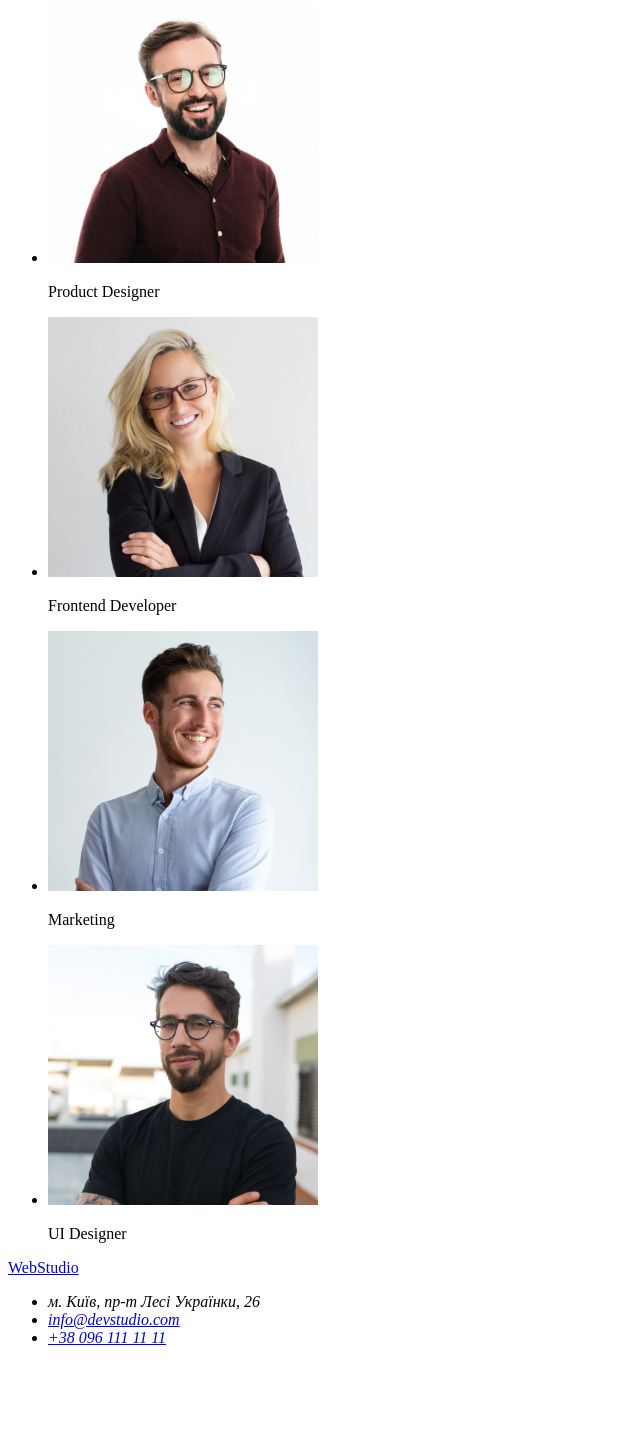
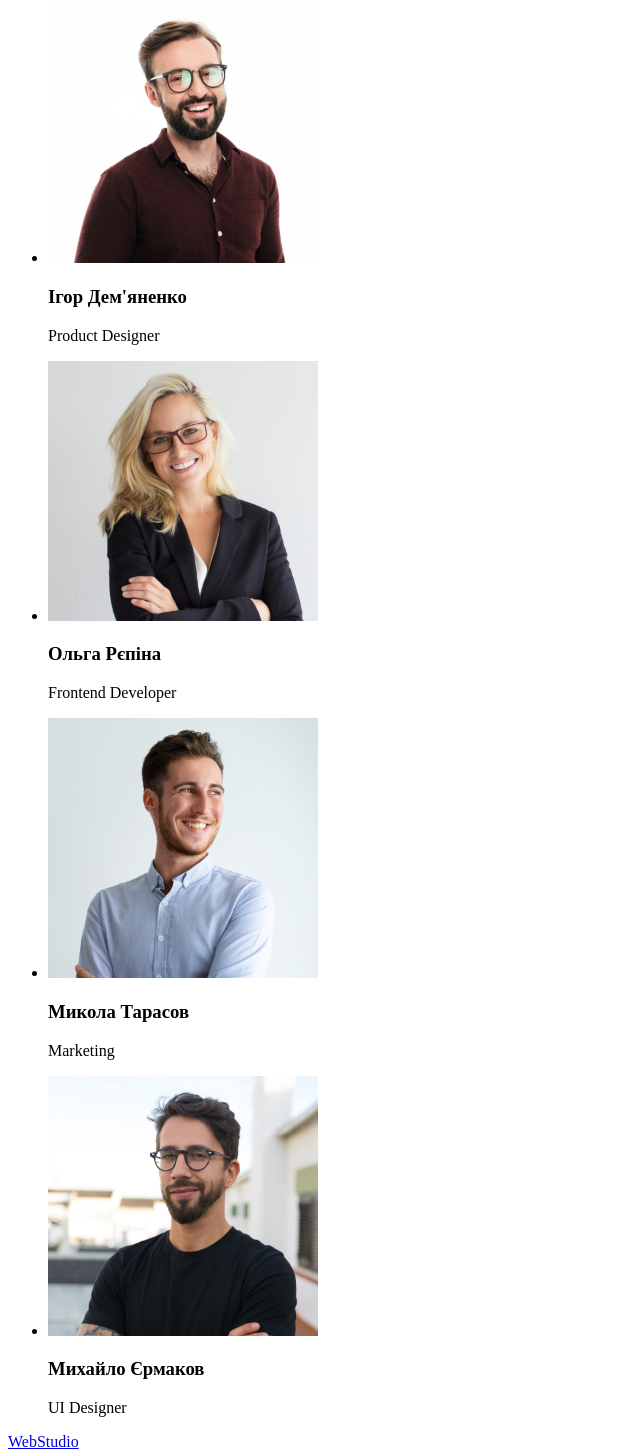
Before and after one commit to apetlia/goit-markup-hw-01, a plain HTML site: page index.html in a window 1280 px wide. Shown: the part 1570-3023 px from the top of the page, without its empty margins (0-640 px from the left). Before the commit the page ends 2933 px from the top, so only its background shows below. Drawn offline with Linux system fonts and the light colour scheme.

Commit message:
add person's name

```diff
--- a/index.html
+++ b/index.html
@@ -75,18 +75,22 @@
         <ul>
           <li>
             <img src="./images/img4.jpg" alt="Ігор Дем'яненко" width="270" />
+            <h3>Ігор Дем'яненко</h3>
             <p>Product Designer</p>
           </li>
           <li>
             <img src="./images/img5.jpg" alt="Ольга Рєпіна" width="270" />
+            <h3>Ольга Рєпіна</h3>
             <p>Frontend Developer</p>
           </li>
           <li>
             <img src="./images/img6.jpg" alt="Микола Тарасов" width="270" />
+            <h3>Микола Тарасов</h3>
             <p>Marketing</p>
           </li>
           <li>
             <img src="./images/img7.jpg" alt="Михайло Єрмаков" width="270" />
+            <h3>Михайло Єрмаков</h3>
             <p>UI Designer</p>
           </li>
         </ul>
```
